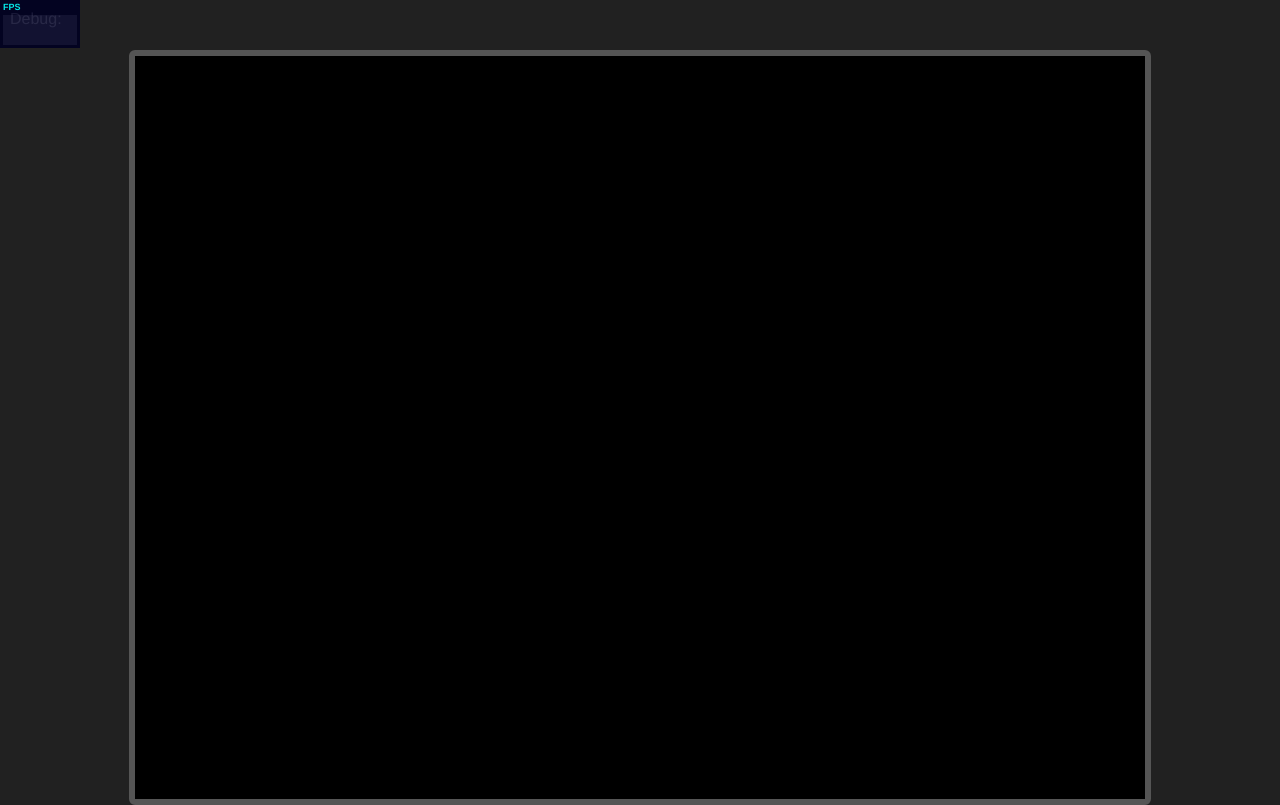
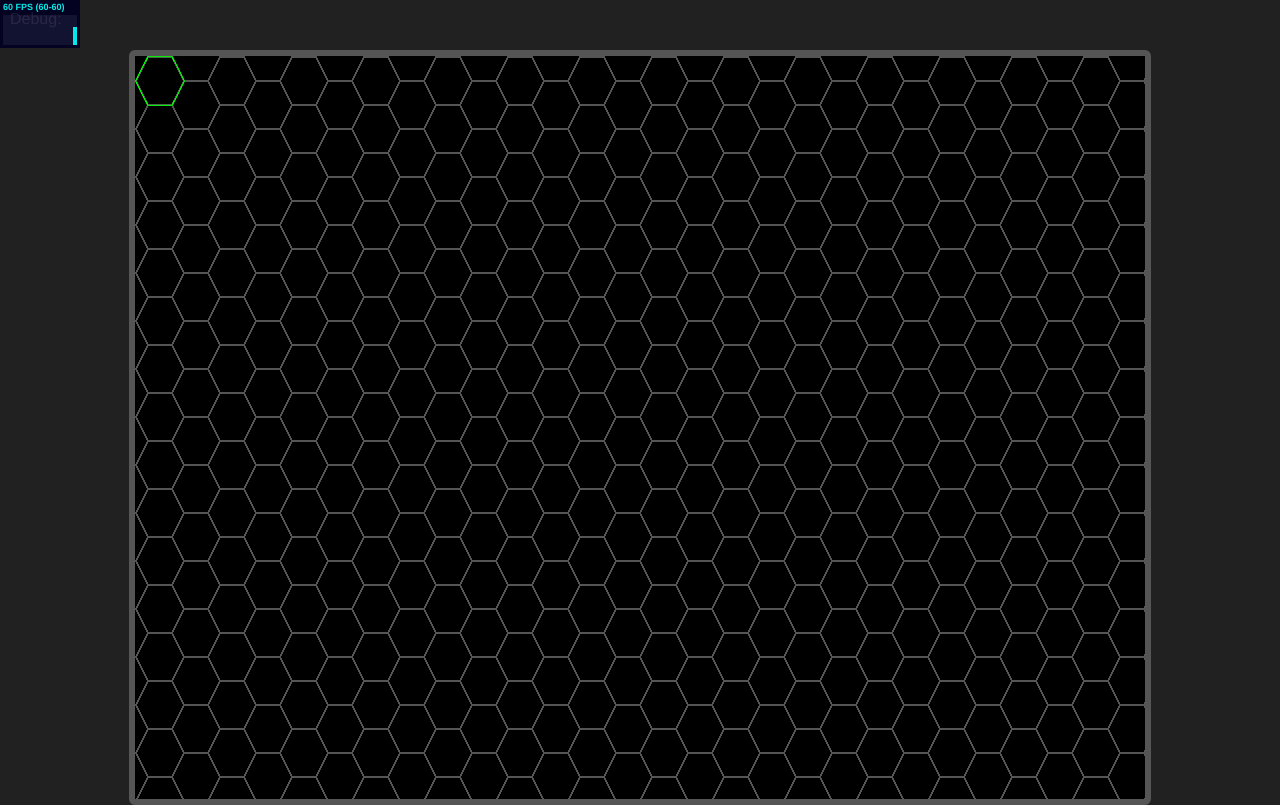
Before and after one commit to schme16/Raider, a plain HTML site: page index.html in a window 1280 px wide. Shown: the top 805 px of the page. Drawn offline with Linux system fonts and the light colour scheme.

Commit message:
updated index to current revision

```diff
--- a/index.html
+++ b/index.html
@@ -107,7 +107,7 @@ document.addEventListener("touchmove", preventBehavior, false);
 	<script src="lib/game/Stats.js"></script>
 	<script src="lib/game/jgestures.js"></script>
 	<!--<script type="text/javascript" src="//schme16.github.com/jsCommons/jsCommons.js"></script>!-->
-	<script type="text/javascript" src="../../Libs/jsCommons/jsCommons.js"></script>
+	<script type="text/javascript" src="lib/game/jsCommons.js"></script>
 	<script type="text/javascript" src="lib/game/map.js"></script>
 	<script type="text/javascript" src="lib/game/player.js"></script>
 	<script type="text/javascript" src="lib/game/socket.io.js"></script>
```
